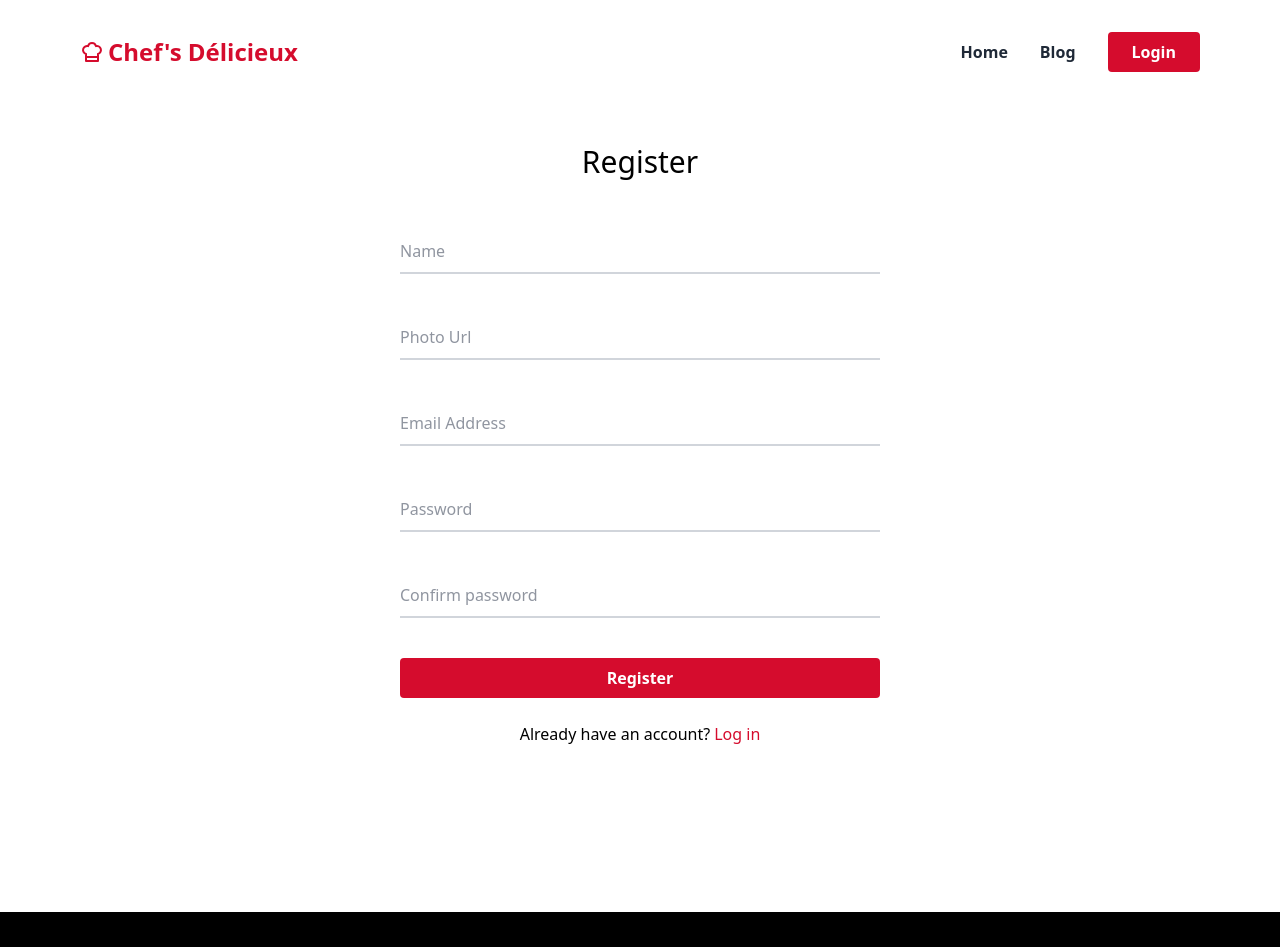
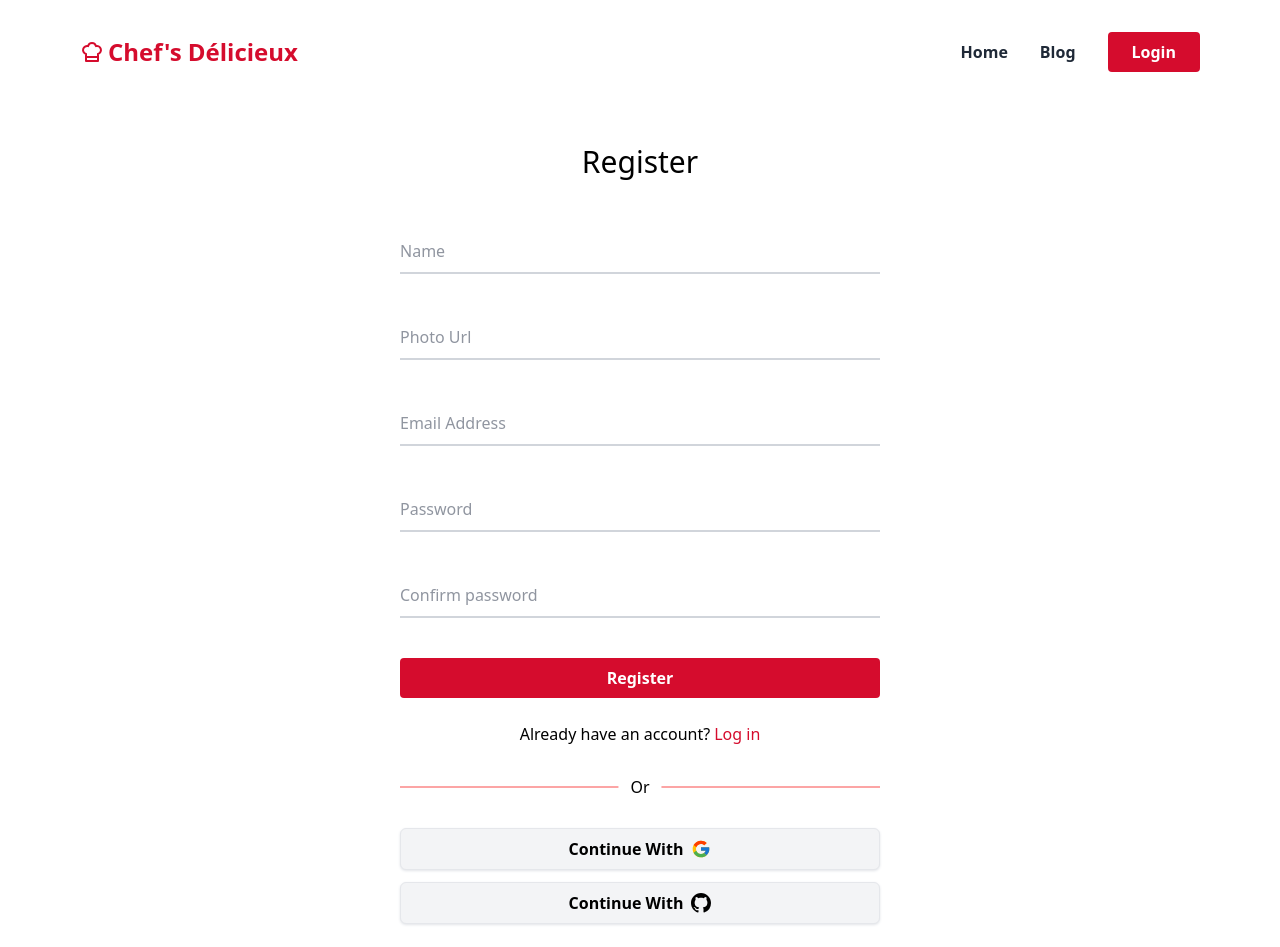
Before and after one commit to Rownokzahan/chef-delicieux, a React (Vite) app: page /register in a window 1280 px wide. Shown: the top 947 px of the page. Built offline with nearby package versions, Linux system fonts and the light colour scheme; no server answers.

Commit message:
Add sign in with google and github functionality

```diff
--- /dev/null
+++ b/src/components/OtherLogins.jsx
@@ -0,0 +1,52 @@
+import { useContext } from "react";
+import { BsGithub } from "react-icons/bs";
+import { FcGoogle } from "react-icons/fc";
+import { AuthContext } from "../providers/AuthProvider";
+import { useLocation, useNavigate } from "react-router-dom";
+
+const OtherLogins = () => {
+
+    const { signInWithGoogle, signInWithGithub } = useContext(AuthContext);
+    const navigate = useNavigate();
+    const location = useLocation();
+    const from = location?.state?.from?.pathname || '/';
+
+    const handleGoogleSignin = () => {
+        signInWithGoogle()
+            .then(() => {
+                navigate(from);
+            })
+            .catch(error => {
+                console.log(error);
+            })
+    }
+
+    const handleGithubSignin = () => {
+        signInWithGithub()
+            .then(() => {
+                navigate(from);
+            })
+            .catch(error => {
+                console.log(error);
+            })
+    }
+
+    return (
+        <>
+            <div className="relative my-10">
+                <hr className="border-b border-red-300" />
+                <span className="bg-white px-3 absolute top-1/2 left-1/2 -translate-x-1/2 -translate-y-1/2">Or</span>
+            </div>
+
+            <button onClick={handleGoogleSignin} className="w-full shadow shadow-gray-200 border bg-gray-100 font-semibold p-2 rounded-md flex justify-center gap-2 items-center">
+                Continue With <FcGoogle className="text-xl" />
+            </button>
+
+            <button onClick={handleGithubSignin} className="w-full mt-3 shadow shadow-gray-200 border bg-gray-100 font-semibold p-2 rounded-md flex justify-center gap-2 items-center">
+                Continue With <BsGithub className="text-xl" />
+            </button>
+        </>
+    );
+};
+
+export default OtherLogins;
--- a/src/pages/Login.jsx
+++ b/src/pages/Login.jsx
@@ -1,6 +1,7 @@
 import { useContext, useState } from "react";
 import { Link, useLocation, useNavigate } from "react-router-dom";
 import { AuthContext } from "../providers/AuthProvider";
+import OtherLogins from "../components/OtherLogins";
 
 const Login = () => {
 
@@ -55,6 +56,8 @@ const Login = () => {
                     <Link to="/register" className="ml-1 font-medium text-ui-red underline-offset-4 hover:underline" >Create One</Link>
                 </p>
             </form>
+
+            <OtherLogins/>
         </div>
     );
 };
--- a/src/pages/Register.jsx
+++ b/src/pages/Register.jsx
@@ -1,6 +1,7 @@
 import { useContext, useState } from "react";
 import { Link, useNavigate } from "react-router-dom";
 import { AuthContext } from "../providers/AuthProvider";
+import OtherLogins from "../components/OtherLogins";
 
 const Register = () => {
     const { register, setUserInfo } = useContext(AuthContext);
@@ -97,6 +98,8 @@ const Register = () => {
                     <Link to="/login" className="ml-1 font-medium text-ui-red underline-offset-4 hover:underline" >Log in</Link>
                 </p>
             </form>
+
+            <OtherLogins/>
         </div>
     );
 };
--- a/src/providers/AuthProvider.jsx
+++ b/src/providers/AuthProvider.jsx
@@ -1,5 +1,5 @@
 import { createContext } from 'react';
-import { createUserWithEmailAndPassword, getAuth, onAuthStateChanged, signInWithEmailAndPassword, signOut, updateProfile } from "firebase/auth";
+import { GithubAuthProvider, GoogleAuthProvider, createUserWithEmailAndPassword, getAuth, onAuthStateChanged, signInWithEmailAndPassword, signInWithPopup, signOut, updateProfile } from "firebase/auth";
 import app from '../firebase/firebase.config';
 import { useState } from 'react';
 import { useEffect } from 'react';
@@ -11,6 +11,9 @@ const AuthProvider = ({ children }) => {
     const [loading, setLoading] = useState(true);
     const auth = getAuth(app);
 
+    const googleProvider = new GoogleAuthProvider();
+    const githubProvider = new GithubAuthProvider();
+
     useEffect(() => {
         const unsubscribe = onAuthStateChanged(auth, (loggedUser) => {
             setUser(loggedUser);
@@ -21,6 +24,15 @@ const AuthProvider = ({ children }) => {
             unsubscribe();
         }
     }, [auth])
+
+
+    const signInWithGoogle = () => {
+        return signInWithPopup(auth, googleProvider)
+    }
+
+    const signInWithGithub = () => {
+        return signInWithPopup(auth, githubProvider)
+    }
 
     const register = (email, password) => {
         setLoading(true);
@@ -43,6 +55,8 @@ const AuthProvider = ({ children }) => {
 
     const authInfo = {
         user,
+        signInWithGoogle,
+        signInWithGithub,
         register,
         setUserInfo,
         login,
```
